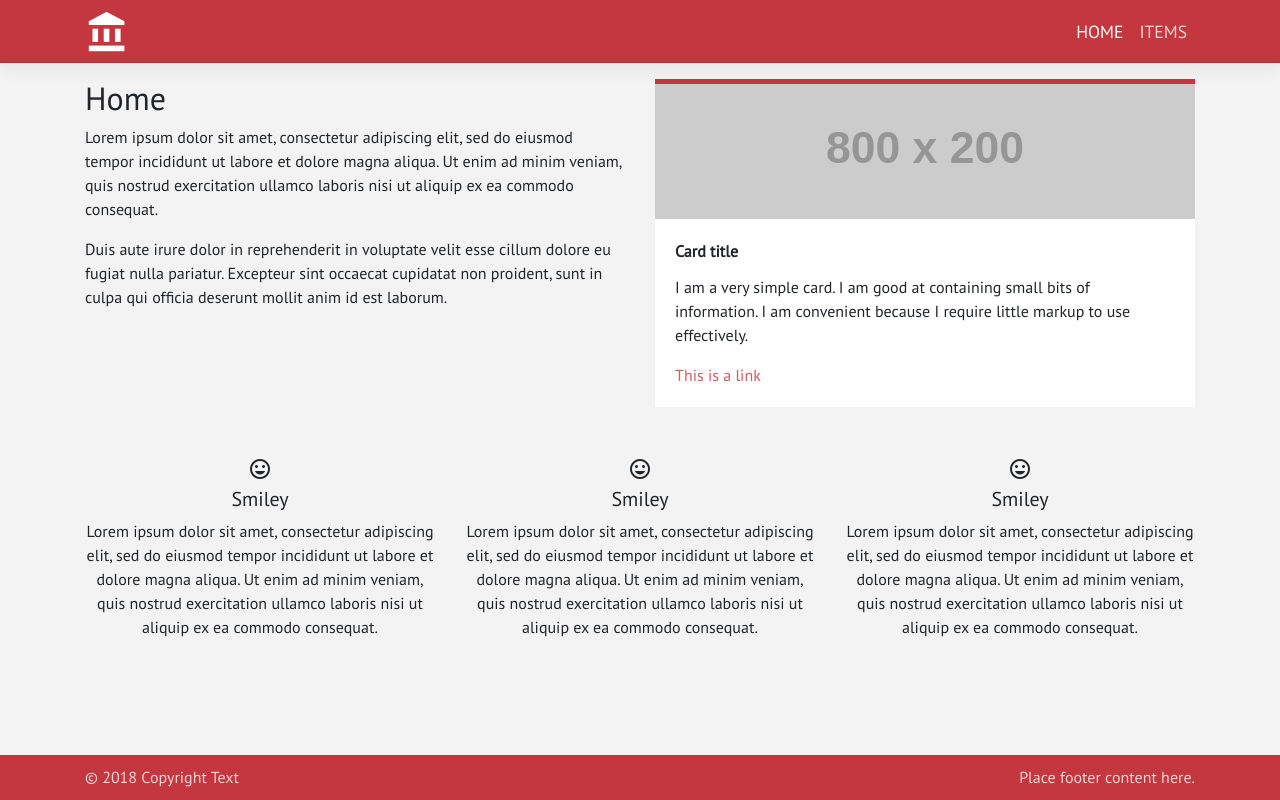
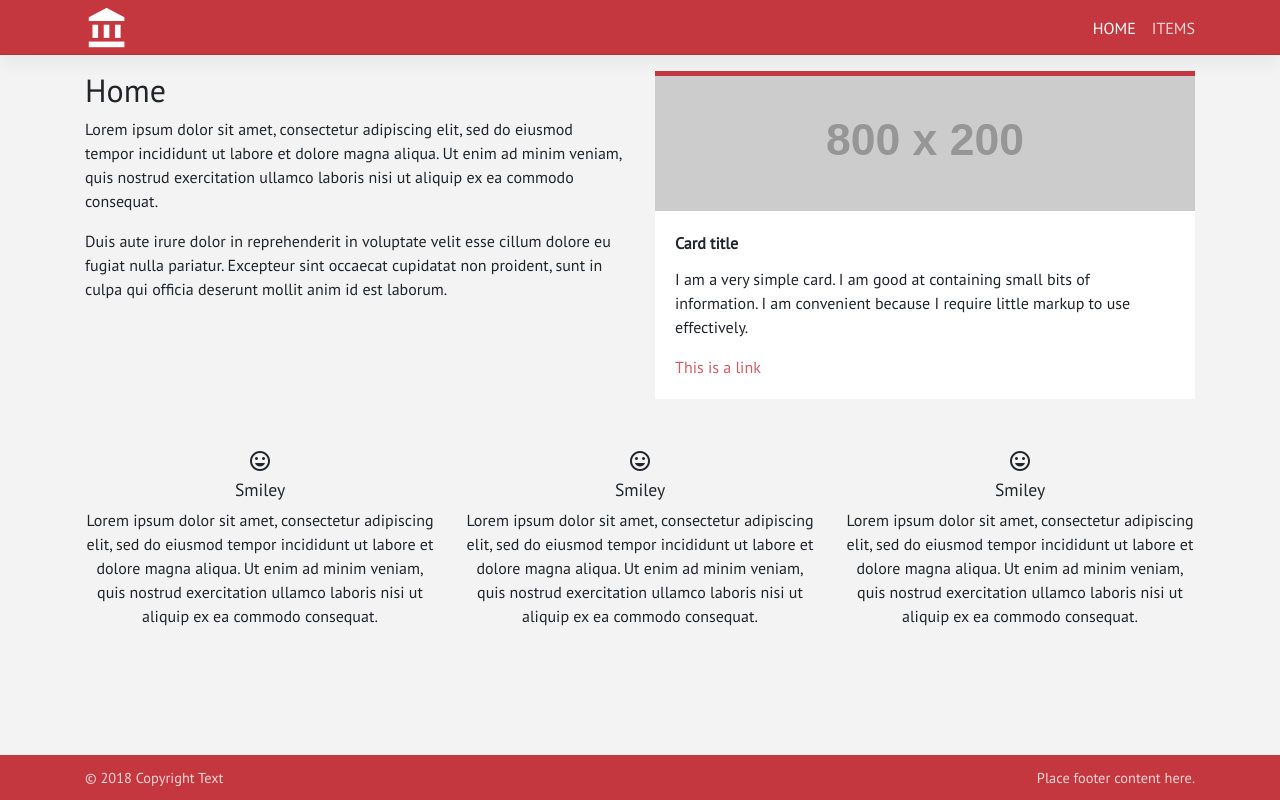
Before and after one commit to sandeepmi/fullstack-vue-app, a Vue app in the folder client/: page / in a window 1280 px wide. Built offline with nearby package versions, Linux system fonts and the light colour scheme.

Commit message:
updated nav styles, minor styles refactoring

```diff
--- a/client/src/components/core/AlertModal.vue
+++ b/client/src/components/core/AlertModal.vue
@@ -4,7 +4,7 @@
     <p class="mt0">{{options.message}}</p>
     <div v-if="options.actions">
       <span v-for="action in options.actions" v-bind:key="action.label" class="mr-2">
-        <button @click="action.cancel ? close() : action.callback()">{{action.label}}</button>
+        <button class="btn" @click="action.cancel ? close() : action.callback()">{{action.label}}</button>
       </span>
     </div>
   </Modal>
--- a/client/src/components/core/Toasts.vue
+++ b/client/src/components/core/Toasts.vue
@@ -1,6 +1,6 @@
 <template>
   <transition-group name="toast" tag="div" class="toasts-container">
-    <div v-for="toast in toasts" v-bind:key="toast.id" :class="['vue-toast', 'toast-' + toast.type]">
+    <div v-for="toast in toasts" v-bind:key="toast.id" :class="['toast', 'toast-' + toast.type]">
       {{toast.text}}
       <a class="toast-close right" @click="removeToast(toast)"><i class="material-icons">close</i></a>
     </div>
--- a/client/src/components/items/EditItemModal.vue
+++ b/client/src/components/items/EditItemModal.vue
@@ -11,7 +11,7 @@
           <input id="item_type" type="text" v-model="item.type" placeholder="Type" class="form-control">
         </div>
         <div v-if="!isSaving">
-          <button type="submit">Submit</button>
+          <button type="submit" class="btn">Submit</button>
           <a class="btn btn-secondary" @click="close">Cancel</a>
         </div>
         <Loading v-else size="small" centered="true" />
--- a/client/src/less/core/toasts.less
+++ b/client/src/less/core/toasts.less
@@ -3,7 +3,7 @@
   bottom: 47px;
   right: 0;
 
-  .vue-toast {
+  .toast {
     padding: 10px;
     margin: 10px;
     min-width: 250px;
--- a/client/src/less/main.less
+++ b/client/src/less/main.less
@@ -14,6 +14,8 @@ section {
   margin: 50px 0;
 }
 
+/* Headers
+-------------------------------------------------- */
 h1 {
   font-size: 2rem;
 }
@@ -22,6 +24,12 @@ h2 {
   font-size: 1.5rem;
 }
 
+.h5, h5 {
+  font-size: 1.1rem;
+}
+
+/* Anchor tags
+-------------------------------------------------- */
 #app main a {
   cursor: pointer;
   color: lighten(@base-color, 10%);
@@ -35,3 +43,35 @@ h2 {
     color: @dark-gray;
   }
 }
+
+/* Buttons
+-------------------------------------------------- */
+.btn {
+  .ss-btn
+}
+
+.btn-secondary {
+  background-color: @dark-gray;
+
+  &:hover {
+    background-color: darken(@dark-gray, 10%);
+  }
+}
+
+/* Cards
+-------------------------------------------------- */
+.card {
+  .ss-border
+}
+
+/* Lists
+-------------------------------------------------- */
+.list-group {
+  .list-group-item {
+    border: none;
+    border-bottom: solid 2px @light-gray;
+    border-radius: 0;
+  }
+
+  .ss-border
+}
--- a/client/src/less/nav.less
+++ b/client/src/less/nav.less
@@ -1,42 +1,37 @@
 @import "theme.less";
 
+/* Header
+-------------------------------------------------- */
 .navbar {
-  min-height: 60px;
+  min-height: 55px;
   padding: 0;
   background-color: @base-color;
   box-shadow: 0 0.5rem 1rem rgba(0,0,0,.05), inset 0 -1px 0 rgba(0,0,0,.1);
 
   .navbar-brand {
     padding: 0;
-    margin: 10px 0 0;
+    margin: 0;
+    top: 9px;
+    position: relative;
 
     i {
       font-size: 45px;
+      line-height: 30px;
     }
   }
 
   .nav-link {
     text-transform: uppercase;
-    font-size: 1.1rem;
-    line-height: 1.1rem;
+    font-size: 1rem;
+    line-height: 1rem;
+  }
+
+  .navbar-nav {
+    margin-right: -0.5rem;
   }
 }
 
-.navbar, .footer {
-  color: @base-bg-text-color;
-
-  .navbar-nav {
-    a.nav-link {
-      color: @base-bg-text-color;
-
-      &:hover, &.router-link-exact-active {
-        color: @white !important;
-      }
-    }
-  }
-}
-
-/* Sticky footer styles
+/* Footer - Sticky footer
 -------------------------------------------------- */
 html {
   position: relative;
@@ -52,6 +47,23 @@ body {
   height: 45px; /* Set the fixed height of the footer here */
   line-height: 45px; /* Vertically center the text there */
   background-color: @base-color;
+  font-size: 0.9rem;
+}
+
+/* Header & Footer - Common styles
+-------------------------------------------------- */
+.navbar, .footer {
+  color: @base-bg-text-color;
+
+  .navbar-nav {
+    a.nav-link {
+      color: @base-bg-text-color;
+
+      &:hover, &.router-link-exact-active {
+        color: @white !important;
+      }
+    }
+  }
 }
 
 /* overwrite bootstrap default
--- a/client/src/less/theme.less
+++ b/client/src/less/theme.less
@@ -27,7 +27,7 @@
   text-align: center;
   vertical-align: middle;
   color: @base-bg-text-color !important;
-  font-size: 15px;
+  font-size: 0.9rem;
   line-height: 38px;
   letter-spacing: 0.5px;
   text-transform: uppercase;
@@ -44,35 +44,8 @@
   perspective-origin: 60px 18px;
   transform-origin: 60px 18px;
 
-  &.btn-secondary {
-    background-color: @dark-gray;
-    color: darken(@white, 10%) !important;
-
-    &:hover {
-      background-color: darken(@dark-gray, 10%);
-    }
-  }
-
   &:hover {
     background-color: darken(@base-color, 10%);
     color: @white !important;
   }
 }
-
-button, .btn {
-  .ss-btn
-}
-
-.card {
-  .ss-border
-}
-
-.list-group {
-  .list-group-item {
-    border: none;
-    border-bottom: solid 2px @light-gray;
-    border-radius: 0;
-  }
-
-  .ss-border
-}
--- a/client/src/main.js
+++ b/client/src/main.js
@@ -15,6 +15,5 @@ new Vue({
   el: '#app',
   router,
   store,
-  components: { App },
-  template: '<App/>'
+  render: h => h(App)
 })
```
